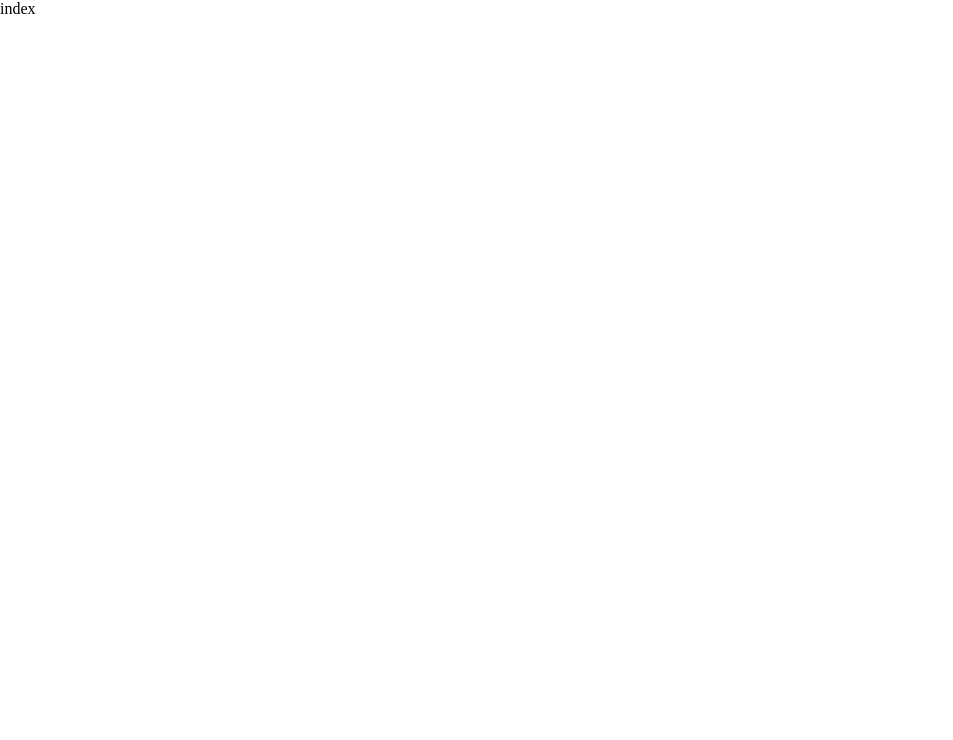
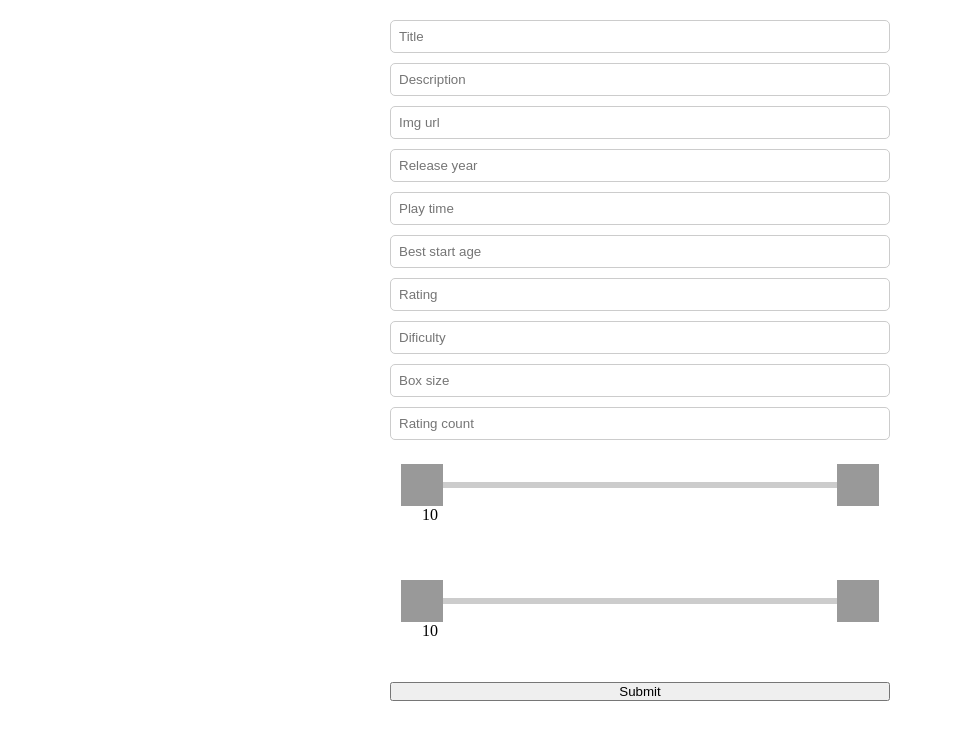
Before and after one commit to robertasRobotas/feua19-boardgame-app-client, a Next.js app: page /insert in a window 1280 px wide. Shown: the top 740 px of the page, without its empty margins (0-953 px from the left). Built offline with nearby package versions, Linux system fonts and the light colour scheme.

Commit message:
Added insert form

```diff
--- /dev/null
+++ b/components/Footer/styles.module.css
@@ -0,0 +1,6 @@
+.footer {
+  background-color: #333;
+  color: #fff;
+  height: 100px;
+  text-align: center;
+}
--- /dev/null
+++ b/components/GameInsertForm/GameInsertForm.tsx
@@ -0,0 +1,158 @@
+import React, { useState } from "react";
+import styles from "./styles.module.css";
+import RangeInput from "../Range/Range";
+import { getRangeArray } from "./helper";
+import axios from "axios";
+import { useRouter } from "next/router";
+import Cookies from "js-cookie";
+import { ToastContainer, toast } from "react-toastify";
+
+const GameInsertForm = () => {
+  const router = useRouter();
+
+  const [title, setTitle] = useState<string>();
+  const [description, setDescription] = useState<string>();
+  const [imgUrl, setImgUrl] = useState<string>();
+  const [releaseYear, setReleaseYear] = useState<string>();
+  const [playTimeMin, setPlayTimeMin] = useState<string>();
+  const [bestStartPlayAtAge, setBestStartPlayAtAge] = useState<string>();
+  const [rating, setRating] = useState<string>();
+  const [dificulty, setDificulty] = useState<string>();
+  const [boxSize, setBoxSize] = useState<string>();
+  const [ratingCount, setRatingCount] = useState<string>();
+  const [canPlayPersons, setCanPlayPersons] = useState<number[]>([1, 10]);
+  const [bestPlayPersons, setBestPlayPersons] = useState<number[]>([1, 10]);
+
+  const handleSubmit = async () => {
+    try {
+      const game = {
+        title,
+        description,
+        imgUrl,
+        releaseYear,
+        playTimeMin,
+        bestStartPlayAtAge,
+        rating,
+        dificulty,
+        boxSize,
+        ratingCount,
+        canPlayPersons: getRangeArray(canPlayPersons),
+        bestPlayPersons: getRangeArray(bestPlayPersons),
+      };
+
+      const jwtToken = Cookies.get("boardgame-app-user-jwt-token");
+
+      const response = await axios.post("http://localhost:3005/games", game, {
+        headers: {
+          Authorization: jwtToken,
+        },
+      });
+
+      if (response.status === 200 || response.status === 201) {
+        console.log("Game created successfully");
+        toast.success("Game created successfully");
+        setTimeout(() => {
+          router.push("/");
+        }, 2000);
+      } else {
+        console.log("Game creation failed");
+      }
+    } catch (error) {
+      console.log(error);
+    }
+  };
+
+  return (
+    <div className={styles.container}>
+      <input
+        value={title}
+        placeholder="Title"
+        onChange={(e) => {
+          setTitle(e.target.value);
+        }}
+      />
+
+      <input
+        value={description}
+        placeholder="Description"
+        onChange={(e) => {
+          setDescription(e.target.value);
+        }}
+      />
+
+      <input
+        value={imgUrl}
+        placeholder="Img url"
+        onChange={(e) => {
+          setImgUrl(e.target.value);
+        }}
+      />
+
+      <input
+        value={releaseYear}
+        placeholder="Release year"
+        onChange={(e) => {
+          setReleaseYear(e.target.value);
+        }}
+      />
+
+      <input
+        value={playTimeMin}
+        placeholder="Play time"
+        onChange={(e) => {
+          setPlayTimeMin(e.target.value);
+        }}
+      />
+
+      <input
+        value={bestStartPlayAtAge}
+        placeholder="Best start age"
+        onChange={(e) => {
+          setBestStartPlayAtAge(e.target.value);
+        }}
+      />
+
+      <input
+        value={rating}
+        placeholder="Rating"
+        onChange={(e) => {
+          setRating(e.target.value);
+        }}
+      />
+
+      <input
+        value={dificulty}
+        placeholder="Dificulty"
+        onChange={(e) => {
+          setDificulty(e.target.value);
+        }}
+      />
+
+      <input
+        value={boxSize}
+        placeholder="Box size"
+        onChange={(e) => {
+          setBoxSize(e.target.value);
+        }}
+      />
+
+      <input
+        value={ratingCount}
+        placeholder="Rating count"
+        onChange={(e) => {
+          setRatingCount(e.target.value);
+        }}
+      />
+
+      <RangeInput value={canPlayPersons} setValue={setCanPlayPersons} />
+
+      <RangeInput value={bestPlayPersons} setValue={setBestPlayPersons} />
+
+      <button onClick={handleSubmit}>Submit</button>
+
+      <ToastContainer />
+    </div>
+  );
+};
+
+export default GameInsertForm;
--- /dev/null
+++ b/components/GameInsertForm/helper.ts
@@ -0,0 +1,2 @@
+export const getRangeArray = ([start, end]: number[]) =>
+  Array.from({ length: end - start + 1 }, (_, i) => start + i);
--- /dev/null
+++ b/components/GameInsertForm/styles.module.css
@@ -0,0 +1,15 @@
+.container {
+  display: flex;
+  flex-direction: column;
+  gap: 10px;
+
+  width: 500px;
+  margin: auto;
+  padding-top: 20px;
+}
+
+.container input {
+  padding: 0.5rem;
+  border: 1px solid #ccc;
+  border-radius: 5px;
+}
--- /dev/null
+++ b/components/Range/Range.tsx
@@ -0,0 +1,52 @@
+import React from "react";
+import styles from "./styles.module.css";
+import { Range } from "react-range";
+
+type RangeInputProps = {
+  value: number[];
+  setValue: (value: number[]) => void;
+};
+
+const RangeInput = ({ value, setValue }: RangeInputProps) => {
+  return (
+    <div className={styles.wrapper}>
+      <Range
+        label="Can play persons"
+        step={1}
+        min={1}
+        max={10}
+        values={value!}
+        onChange={(values) => setValue(values)}
+        renderTrack={({ props, children }) => (
+          <div
+            {...props}
+            style={{
+              ...props.style,
+              height: "6px",
+              width: "100%",
+              backgroundColor: "#ccc",
+            }}
+          >
+            {children}
+          </div>
+        )}
+        renderThumb={({ props }) => (
+          <div
+            {...props}
+            key={props.key}
+            style={{
+              ...props.style,
+              height: "42px",
+              width: "42px",
+              backgroundColor: "#999",
+            }}
+          />
+        )}
+      />
+      <div className={styles.value}>{value[0]}</div>
+      <div className={styles.value}>{value[1]}</div>
+    </div>
+  );
+};
+
+export default RangeInput;
--- /dev/null
+++ b/components/Range/styles.module.css
@@ -0,0 +1,3 @@
+.wrapper {
+  padding: 2rem;
+}
--- a/package.json
+++ b/package.json
@@ -13,7 +13,9 @@
     "js-cookie": "^3.0.5",
     "next": "15.3.3",
     "react": "^19.0.0",
-    "react-dom": "^19.0.0"
+    "react-dom": "^19.0.0",
+    "react-range": "^1.10.0",
+    "react-toastify": "^11.0.5"
   },
   "devDependencies": {
     "@eslint/eslintrc": "^3",
--- a/pages/index.tsx
+++ b/pages/index.tsx
@@ -5,6 +5,7 @@ import { useRouter } from "next/router";
 import Cookie from "js-cookie";
 import { BoardgameType } from "@/types/boardgame";
 import CardsWrapper from "@/components/CardsWrapper/CardsWrapper";
+import Footer from "@/components/Footer/Footer";
 
 export default function Home() {
   const router = useRouter();
@@ -39,7 +40,8 @@ export default function Home() {
   return (
     <>
       <Header />
-      <CardsWrapper boardgames={boardgames} />
+      {/* <CardsWrapper boardgames={boardgames} /> */}
+      <Footer />
     </>
   );
 }
--- a/pages/insert/index.tsx
+++ b/pages/insert/index.tsx
@@ -1,7 +1,11 @@
-import React from "react";
+import GameInsertForm from "@/components/GameInsertForm/GameInsertForm";
 
 const InsertPage = () => {
-  return <div>index</div>;
+  return (
+    <div>
+      <GameInsertForm />
+    </div>
+  );
 };
 
 export default InsertPage;
```
Also changed, not shown: components/Footer/Footer.tsx (added, +9 -0 lines), 1 other file (tests, documents, lock files or other folders).
